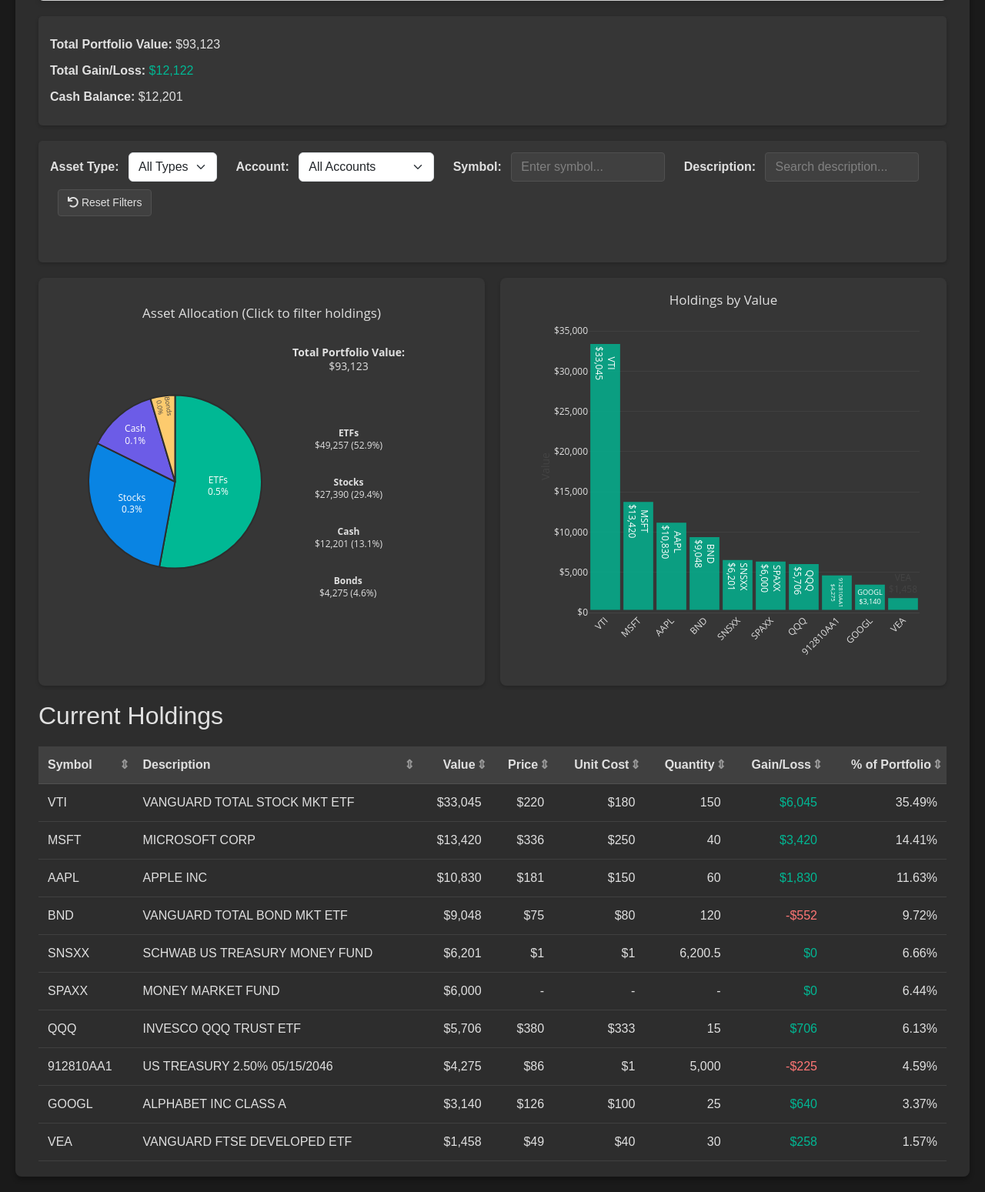
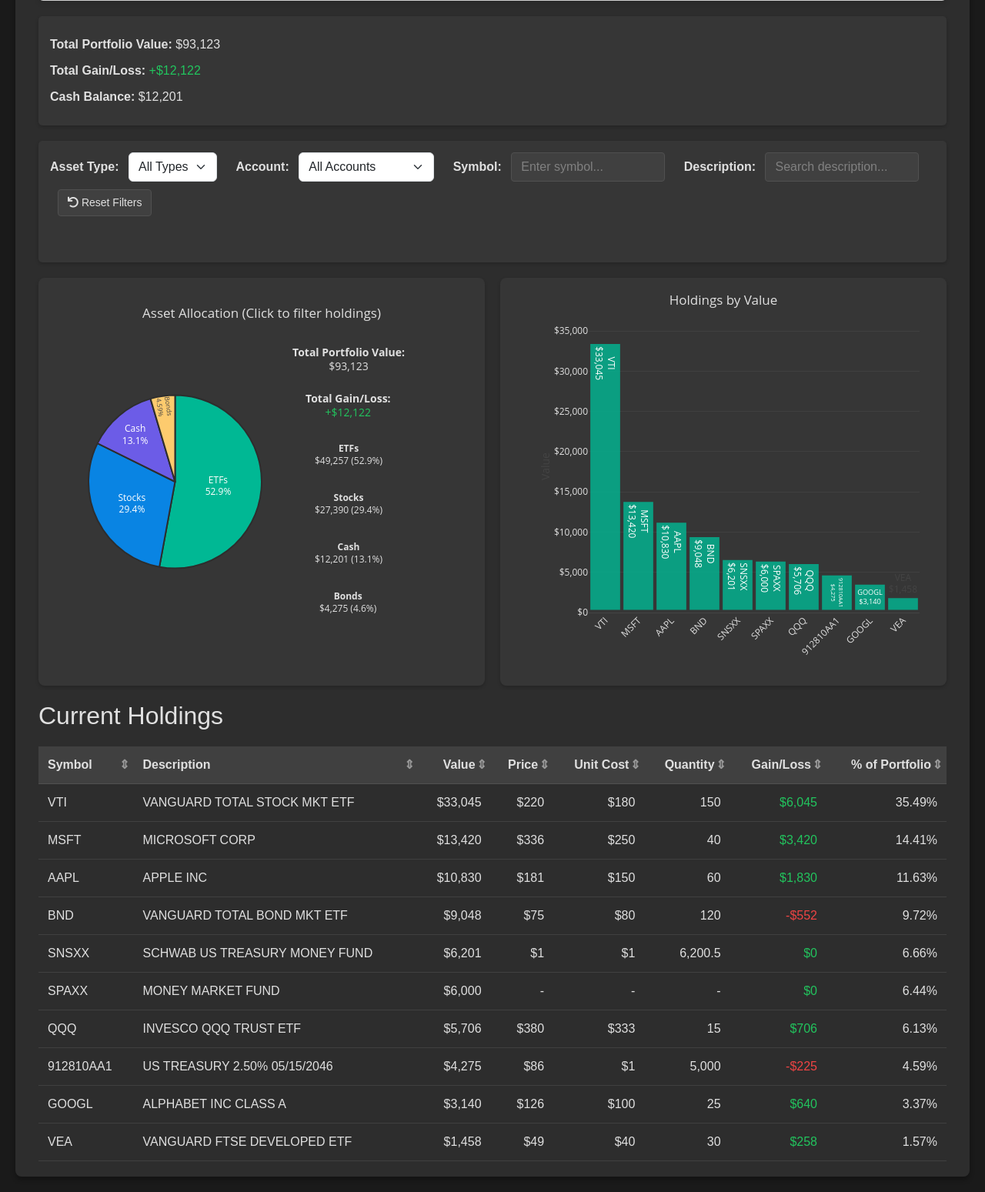
Before and after one commit to njucsHikaru/portfolio_viz, a Flask app: page / in a window 1280 px wide. Shown: the part 411-1960 px from the top of the page at 77% size. Run offline with Flask 3, Linux system fonts and the light colour scheme; data that the repository does not hold is empty; some libraries are stand-ins or nearby versions.

Commit message:
Update: Improve Total Gain/Loss display style in pie chart

```diff
--- a/app.py
+++ b/app.py
@@ -306,6 +306,24 @@
 def create_portfolio_overview():
     df = load_and_process_data()[0]
 
+    # Calculate total gain/loss
+    total_gain_loss = df['gain_loss'].sum()
+    print(f"\nTotal Gain/Loss: ${total_gain_loss:,.2f}")  # Debug print
+
+    gain_loss_color = '#22c55e' if total_gain_loss >= 0 else '#ef4444'  # Bright green if positive, bright red if negative
+    gain_loss_sign = '+' if total_gain_loss >= 0 else ''
+    gain_loss_text = f"{gain_loss_sign}${abs(total_gain_loss):,.0f}"
+    print(f"Formatted Gain/Loss Text: {gain_loss_text}")  # Debug print
+
+    # Define colors for each asset type
+    type_colors = {
+        'Stocks': '#00b894',    # Teal
+        'ETFs': '#0984e3',      # Blue
+        'Mutual Funds': '#6c5ce7', # Purple
+        'Bonds': '#fdcb6e',     # Yellow
+        'Cash': '#a8e6cf'       # Mint
+    }
+
     # Calculate total portfolio value by type
     portfolio_by_type = df.groupby('type').agg({
         'value': 'sum',
@@ -318,65 +336,85 @@
     total_value = portfolio_by_type['value'].sum()
     portfolio_by_type['percentage'] = (portfolio_by_type['value'] / total_value * 100).round(2)
 
-    print("\nPortfolio breakdown by type:")
-    for _, row in portfolio_by_type.iterrows():
-        print(f"{row['type']}: ${row['value']:,.2f} ({row['percentage']}%), {row['symbol']} holdings")
-
     # Create figure with subplots
     fig = go.Figure()
-
-    # Print detailed pie chart data for debugging
-    print("\nDetailed Pie Chart Data:")
-    print("Total Portfolio Value:", f"${total_value:,.2f}")
-    print("\nBreakdown by Type:")
-    for _, row in portfolio_by_type.iterrows():
-        print(f"{row['type']}:")
-        print(f"  Value: ${row['value']:,.2f}")
-        print(f"  Percentage: {row['percentage']:.2f}%")
-        print(f"  Number of holdings: {row['symbol']}")
-        print("---")
 
     # Add pie chart to the left side
     fig.add_trace(go.Pie(
         values=portfolio_by_type['value'],
         labels=portfolio_by_type['type'],
-        domain={'x': [0, 0.5], 'y': [0, 1]},
-        textposition='inside',
-        texttemplate='%{label}<br>%{percent:.1f}%',
+        domain={'x': [0.02, 0.45], 'y': [0, 0.95]},
+        textposition='none',
         hovertemplate='<b>%{label}</b><br>' +
-                     'Value: $%{value:,.2f}<br>' +
-                     'Allocation: %{percent:.1f}%<br>' +
+                     'Value: $%{value:,.0f}<br>' +
+                     'Allocation: %{percent}<br>' +
                      '<extra></extra>',
-        textinfo='label+percent',
         direction='clockwise',
-        sort=False
+        sort=False,
+        marker=dict(
+            colors=[type_colors.get(t, '#95a5a6') for t in portfolio_by_type['type']]
+        ),
+        showlegend=False
     ))
 
-    # Add text annotations for the total and each asset type
+    # Add annotations
     annotations = []
 
     # Add total portfolio value at the top
     annotations.append(dict(
-        x=0.75,  # Position in right half
-        y=0.95,  # Near top
-        text=f"<b>Total Portfolio Value:</b><br>${total_value:,.2f}",
+        x=0.73,
+        y=0.95,
+        text=f"<b>Total Portfolio Value</b><br>${total_value:,.0f}",
         showarrow=False,
         align='center',
         xanchor='center',
         yanchor='top',
-        font=dict(size=14)
+        font=dict(size=16)  # Increased font size
+    ))
+
+    # Add total gain/loss below total value
+    annotations.append(dict(
+        x=0.73,
+        y=0.87,  # Adjusted position to be closer to total value
+        text=f"<b>Total Gain/Loss</b><br><span style='color: {gain_loss_color}; font-weight: bold'>{gain_loss_text}</span>",
+        showarrow=False,
+        align='center',
+        xanchor='center',
+        yanchor='top',
+        font=dict(size=14),
+        bgcolor='rgba(255, 255, 255, 0)'  # Transparent background
     ))
 
     # Add individual asset type details
     num_types = len(portfolio_by_type)
-    spacing = 0.8 / (num_types + 1)  # Distribute entries evenly
+    spacing = 0.65 / (num_types + 1)  # Further reduced spacing
 
     for i, (_, row) in enumerate(portfolio_by_type.iterrows()):
-        y_pos = 0.8 - (i + 1) * spacing  # Start below total value
+        y_pos = 0.60 - (i + 1) * spacing  # Adjusted starting position lower to make room for gain/loss
+        value_text = f"${row['value']:,.0f}"
+        percent_text = f"{row['percentage']:.1f}%"
+        color = type_colors.get(row['type'], '#95a5a6')
+
+        # Add color square
         annotations.append(dict(
-            x=0.75,  # Position in right half
+            x=0.55,
             y=y_pos,
-            text=f"<b>{row['type']}</b><br>${row['value']:,.2f} ({row['percentage']:.1f}%)",
+            text='■',
+            showarrow=False,
+            align='center',
+            xanchor='center',
+            yanchor='middle',
+            font=dict(
+                size=16,
+                color=color
+            )
+        ))
+
+        # Add type and values
+        annotations.append(dict(
+            x=0.73,
+            y=y_pos,
+            text=f"<b>{row['type']}</b><br>{value_text} ({percent_text})",
             showarrow=False,
             align='center',
             xanchor='center',
@@ -396,10 +434,12 @@
         showlegend=False,
         annotations=annotations,
         height=500,
-        margin=dict(l=50, r=50, t=50, b=50)
+        margin=dict(l=50, r=50, t=50, b=50),
+        paper_bgcolor='rgba(0,0,0,0)',  # Transparent background
+        plot_bgcolor='rgba(0,0,0,0)'    # Transparent background
     )
 
-    return fig.to_json({"staticPlot": True})
+    return fig.to_json()
 
 @app.route('/')
 def index():
@@ -408,6 +448,7 @@
 @app.route('/api/portfolio_overview')
 def portfolio_overview():
     return jsonify(create_portfolio_overview())
+    return;
 
 @app.route('/api/accounts')
 def get_accounts():
--- a/templates/index.html
+++ b/templates/index.html
@@ -109,10 +109,10 @@
             margin: 10px 0;
         }
         .positive {
-            color: #00b894;
+            color: #22c55e;
         }
         .negative {
-            color: #ff7675;
+            color: #ef4444;
         }
         .filter-section {
             background-color: #363636;
@@ -724,12 +724,14 @@
             // Group holdings by type and calculate values
             const portfolioByType = {};
             let totalValue = 0;
+            let totalGainLoss = 0;
+
 
             // First pass: calculate total value
             filteredData.forEach(holding => {
                 totalValue += parseFloat(holding.value) || 0;
+                totalGainLoss += parseFloat(holding.gain_loss) || 0;
             });
-
             // Second pass: group by type and calculate percentages
             filteredData.forEach(holding => {
                 const type = holding.type;
@@ -777,12 +779,24 @@
                 font: { size: 14 }
             });
 
+            // Add total gain / loss
+            annotations.push({
+                x: 0.75,
+                y: 0.8,
+                text: `<b>Total Gain/Loss:</b><br><span style='color: ${totalGainLoss >= 0 ? "#22c55e" : "#ef4444"}'>${totalGainLoss >= 0 ? "+" : ""}${formatCurrency(totalGainLoss)}</span>`,
+                showarrow: false,
+                align: 'center',
+                xanchor: 'center',
+                yanchor: 'top',
+                font: { size: 14 }
+            });
+
             // Add individual asset type details
             const spacing = 0.8 / (types.length + 1);
             sortedTypes.forEach((type, i) => {
                 const value = portfolioByType[type].value;
                 const percentage = portfolioByType[type].percentage;
-                const y_pos = 0.8 - (i + 1) * spacing;
+                const y_pos = 0.75 - (i + 1) * spacing;
 
                 annotations.push({
                     x: 0.75,
@@ -803,10 +817,8 @@
                 type: 'pie',
                 domain: { x: [0, 0.5], y: [0, 1] },
                 textposition: 'inside',
-                texttemplate: '%{label}<br>%{percent:.1f}%',
                 hovertemplate: '<b>%{label}</b><br>' +
-                             'Value: ' + formatCurrency('%{value}') + '<br>' +
-                             'Allocation: %{percent:.1f}%<br>' +
+                             'Value: %{value} <br>' +
                              '<extra></extra>',
                 textinfo: 'label+percent',
                 direction: 'clockwise',
@@ -964,7 +976,8 @@
         function loadSummary() {
             $.get('/api/portfolio_summary', function(data) {
                 $('#total-value').text(formatCurrency(data.total_value));
-                $('#total-gain').text(formatCurrency(data.total_gain))
+                const gainLossElement = $('#total-gain');
+                gainLossElement.text(data.total_gain >= 0 ? `+${formatCurrency(data.total_gain)}` : formatCurrency(data.total_gain))
                     .addClass(data.total_gain >= 0 ? 'positive' : 'negative');
                 $('#cash-balance').text(formatCurrency(data.cash_balance));
             });
```
